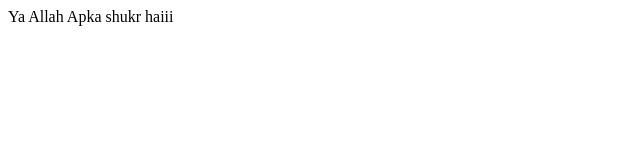
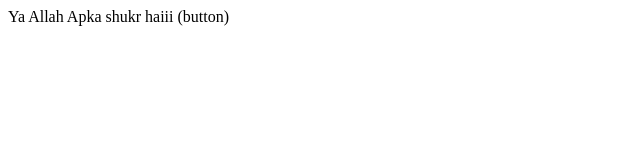
Before and after one commit to MdSaifu7/newRepo, a plain HTML site: page index.html in a window 1280 px wide. Shown: the full height of the page, 0-640 px from the left. Drawn offline with Linux system fonts and the light colour scheme.

```diff
--- a/index.html
+++ b/index.html
@@ -1 +1 @@
-<p>Ya Allah Apka shukr haiii </p>
+<p>Ya Allah Apka shukr haiii (button)</p>
```
